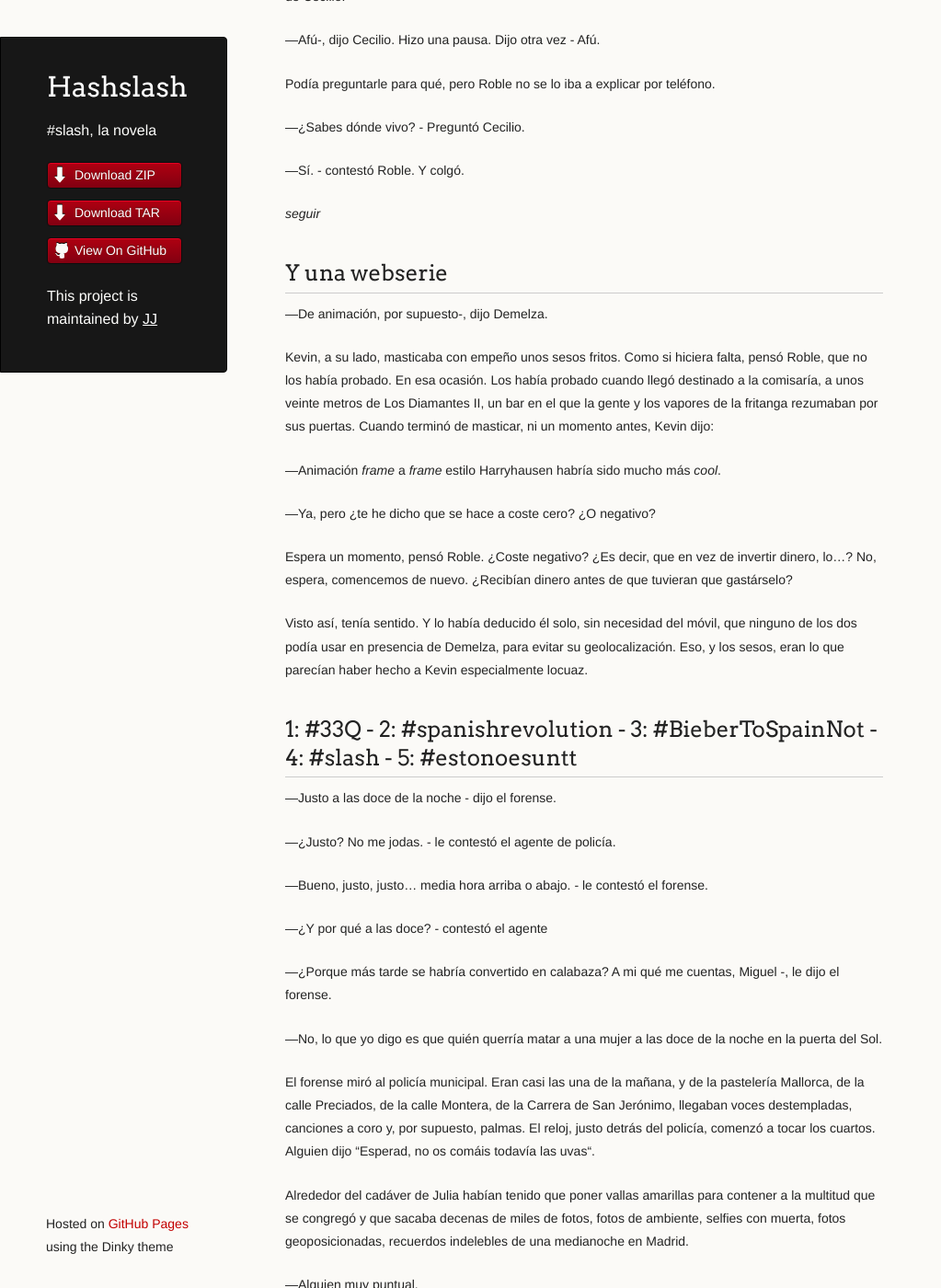
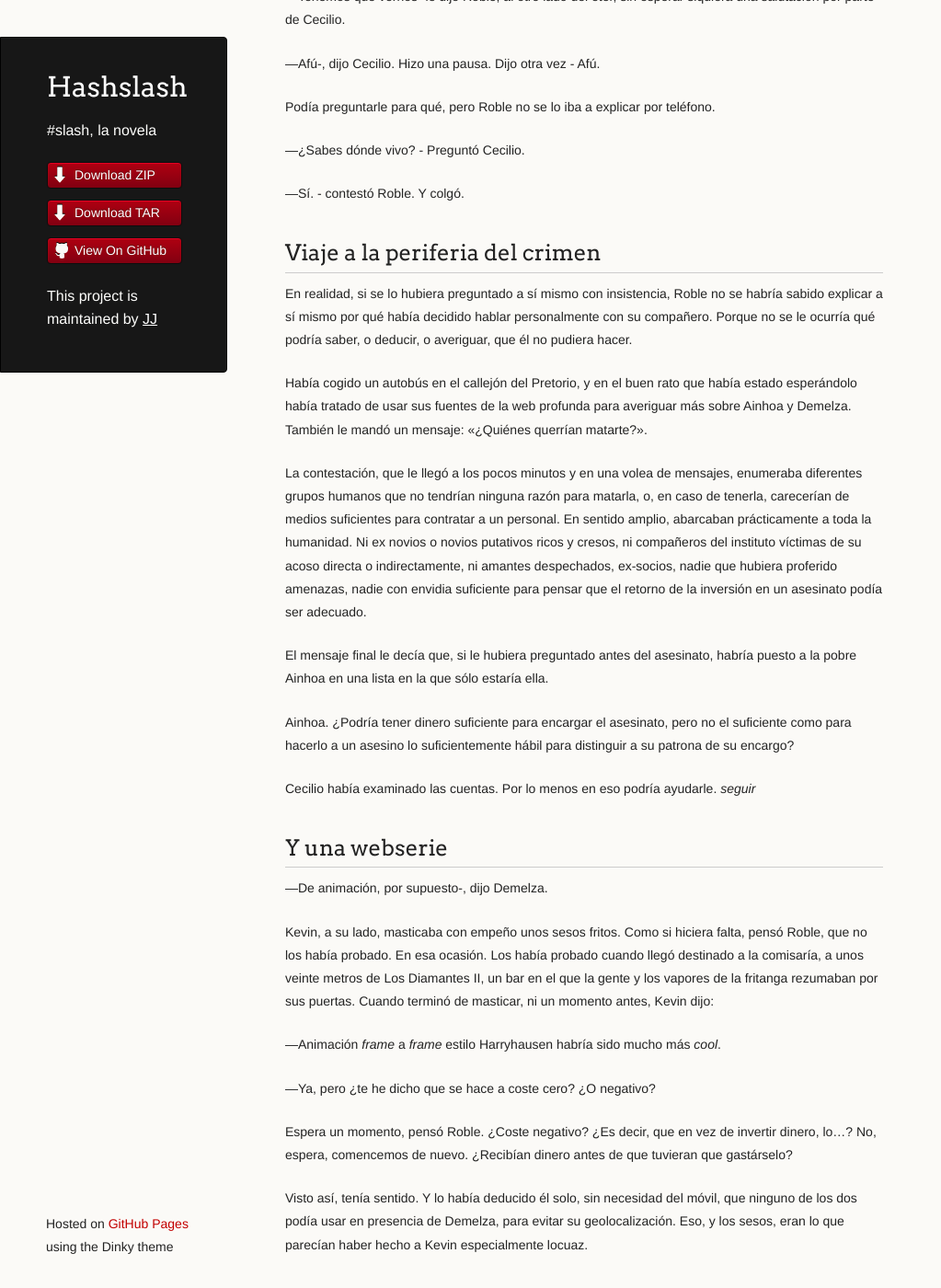
Before and after one commit to JJ/HashSlash, a Jekyll site: the page built from texto/HashSlash.md, in a window 1280 px wide and 1400 px high, scrolled down 86869 px. Shown: the whole window at 92% size, without its empty margins (0-1023 px from the left). Built offline with Jekyll 4.4.1, drawn with Linux system fonts in a browser that asks for light colours; some of the changed text lies outside the part shown.

Commit message:
Sync texto/HashSlash.md from master to gh-pages

```diff
--- a/texto/HashSlash.md
+++ b/texto/HashSlash.md
@@ -35,8 +35,9 @@ encontraba sentado.
 gesto de cansancio. Una vez hundido en el sillón, se cerró el abrigo sobre las
 rodillas.
 
-Eran cerca de las diez de la mañana de un día de enero, estaba
-nublado y la temperatura en el interior del piso era escasamente
+Eran cerca de las diez de la mañana de un día de enero. Había
+amanecido nublado y el mutis del sol y el aire que venía de la sierra
+hacía que la temperatura en el interior del piso era escasamente
 diferente de la que hacía al final de la carretera de la Sierra. En
 ninguno de los dos casos tenía más de una cifra significativa.
 
@@ -4125,6 +4126,38 @@ teléfono.
 
 —Sí. - contestó Roble. Y colgó.
 
+## Viaje a la periferia del crimen
+
+En realidad, si se lo hubiera preguntado a sí mismo con insistencia, Roble no
+se habría sabido explicar a sí mismo por qué había decidido hablar
+personalmente con su compañero. Porque no se le ocurría qué podría
+saber, o deducir, o averiguar, que él no pudiera hacer.
+
+Había cogido un autobús en el callejón del Pretorio, y en el buen rato
+que había estado esperándolo había tratado de usar sus fuentes de la
+web profunda para averiguar más sobre Ainhoa y Demelza. También le
+mandó un mensaje: «¿Quiénes querrían matarte?».
+
+La contestación, que le llegó a los pocos minutos y en una volea de
+mensajes, enumeraba diferentes grupos humanos que no tendrían ninguna
+razón para matarla, o, en caso de tenerla, carecerían de medios
+suficientes para contratar a un personal. En sentido amplio, abarcaban
+prácticamente a toda la humanidad. Ni ex novios o novios putativos
+ricos y cresos, ni compañeros del instituto víctimas de su acoso
+directa o indirectamente, ni amantes despechados, ex-socios, nadie que
+hubiera proferido amenazas, nadie con envidia suficiente para pensar
+que el retorno de la inversión en un asesinato podía ser adecuado.
+
+El mensaje final le decía que, si le hubiera preguntado antes del
+asesinato, habría puesto a la pobre Ainhoa en una lista en la que sólo
+estaría ella.
+
+Ainhoa. ¿Podría tener dinero suficiente para encargar el asesinato,
+pero no el suficiente como para hacerlo a un asesino lo
+suficientemente hábil para distinguir a su patrona de su encargo?
+
+Cecilio había examinado las cuentas. Por lo menos en eso podría
+ayudarle.
 *seguir*
 
 ## Y una webserie
```
